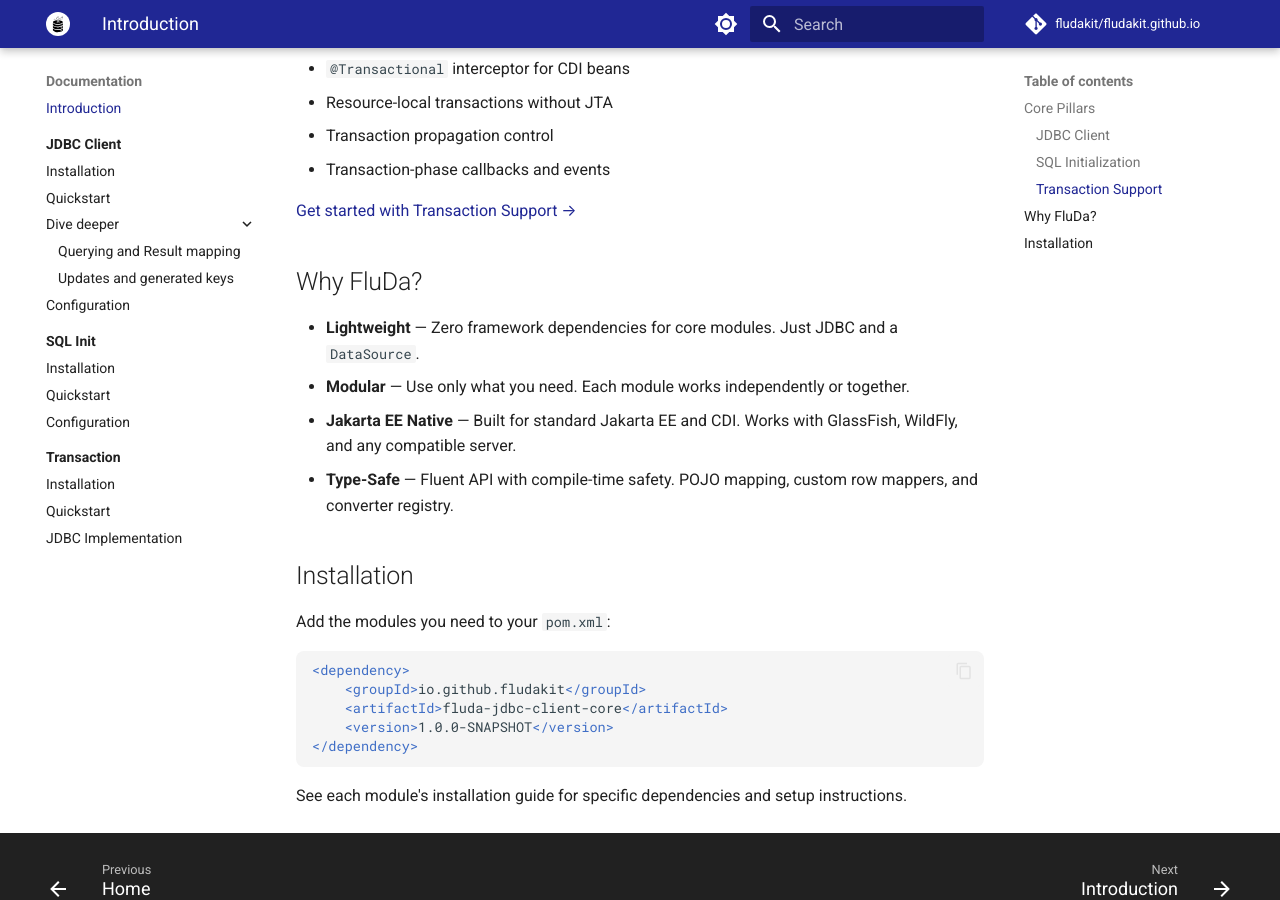
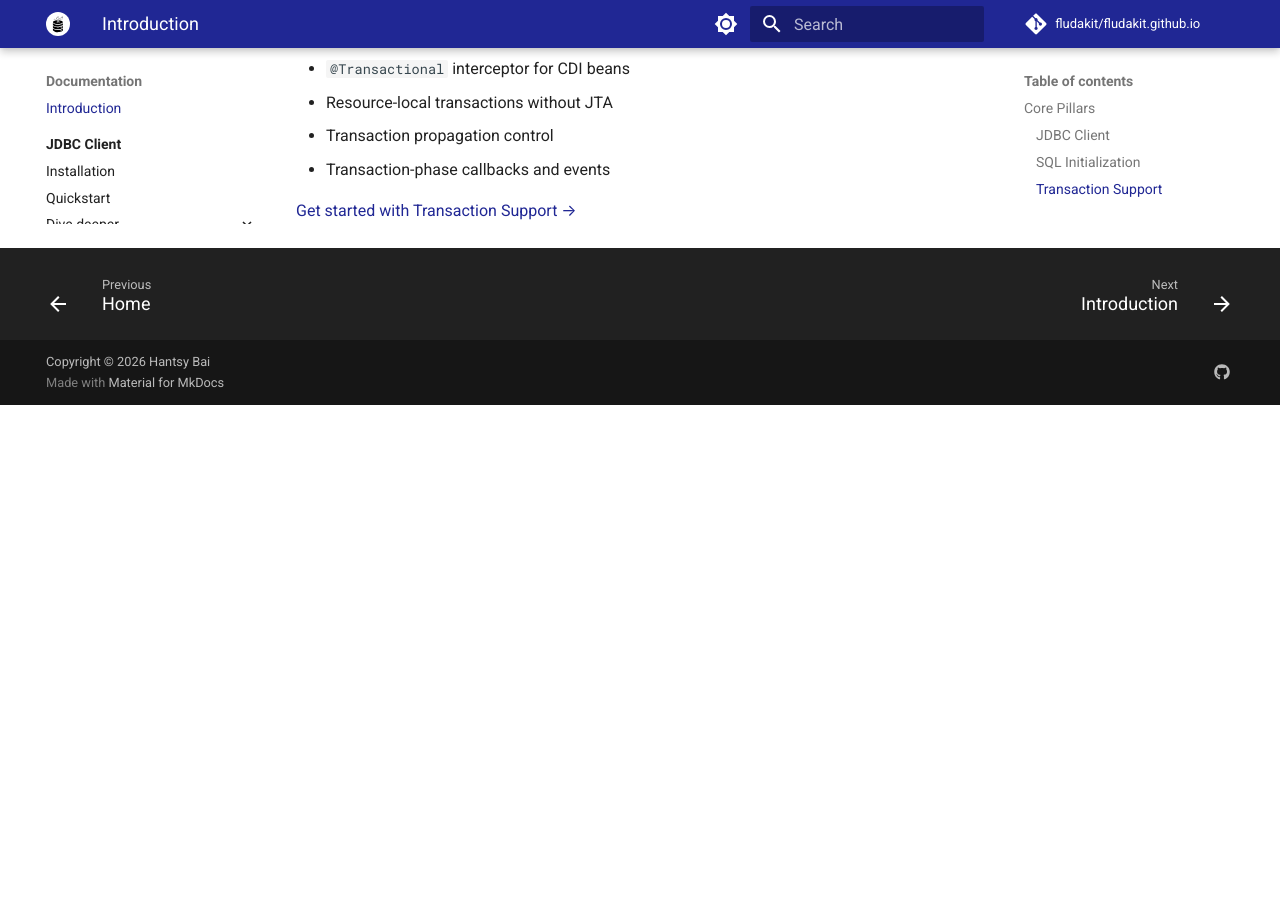
Before and after one commit to fludakit/fludakit.github.io, an MkDocs documentation site: the page built from docs/documentation/introduction.md, in a window 1280 px wide and 900 px high, scrolled down 1154 px. Built offline with MkDocs 1.6.1 and Material for MkDocs 9.7.7, drawn with Linux system fonts in a browser that asks for light colours; comment, search, counter and statistics services are not loaded; after the commit the page ends 1559 px from its top, so only the background shows below that.

Commit message:
docs: remove duplicated sections from introduction
Remove 'Why FluDa?' and 'Installation' sections from introduction.md
as they are already present in the home page.

````diff
--- a/docs/documentation/introduction.md
+++ b/docs/documentation/introduction.md
@@ -37,24 +37,3 @@
 - Transaction-phase callbacks and events
 
 [Get started with Transaction Support →](tx/index.md)
-
-## Why FluDa?
-
-- **Lightweight** — Zero framework dependencies for core modules. Just JDBC and a `DataSource`.
-- **Modular** — Use only what you need. Each module works independently or together.
-- **Jakarta EE Native** — Built for standard Jakarta EE and CDI. Works with GlassFish, WildFly, and any compatible server.
-- **Type-Safe** — Fluent API with compile-time safety. POJO mapping, custom row mappers, and converter registry.
-
-## Installation
-
-Add the modules you need to your `pom.xml`:
-
-```xml
-<dependency>
-    <groupId>io.github.fludakit</groupId>
-    <artifactId>fluda-jdbc-client-core</artifactId>
-    <version>1.0.0-SNAPSHOT</version>
-</dependency>
-```
-
-See each module's installation guide for specific dependencies and setup instructions.
````
